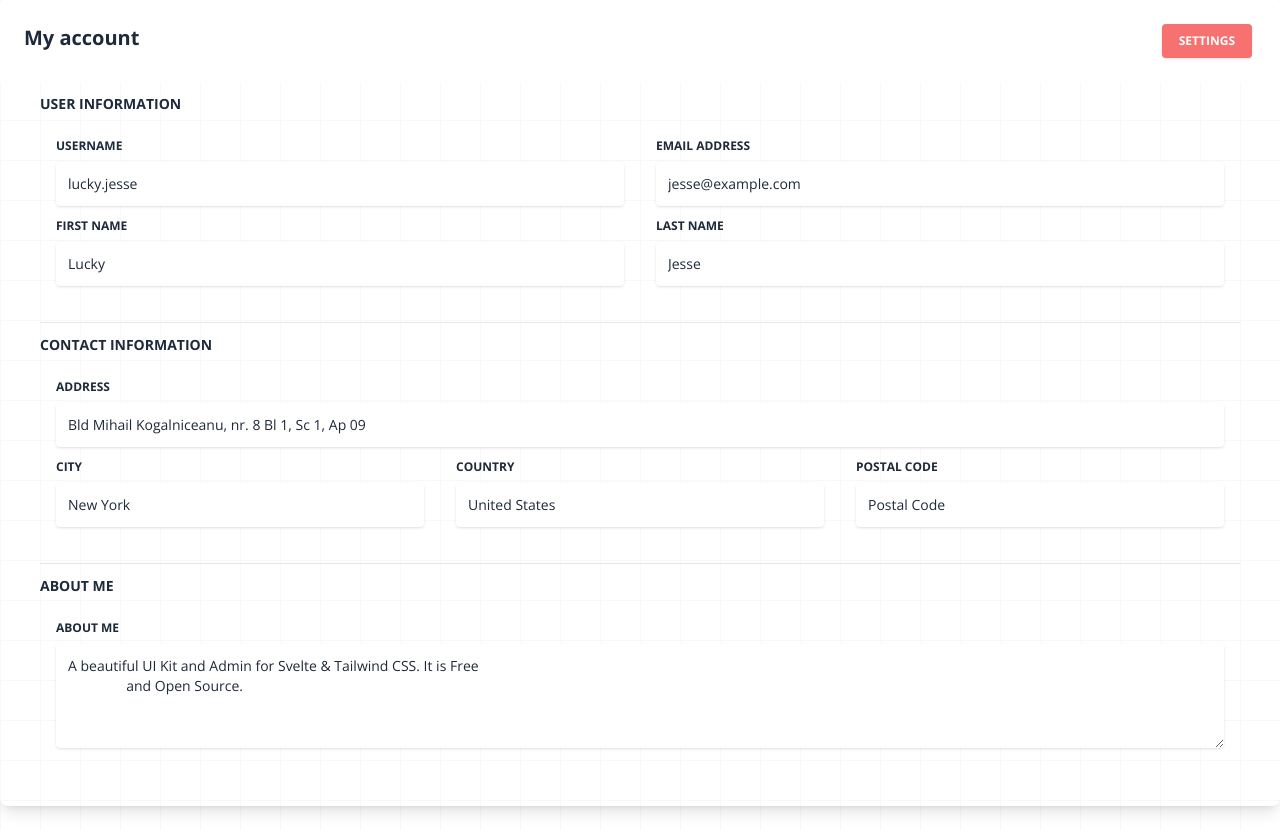
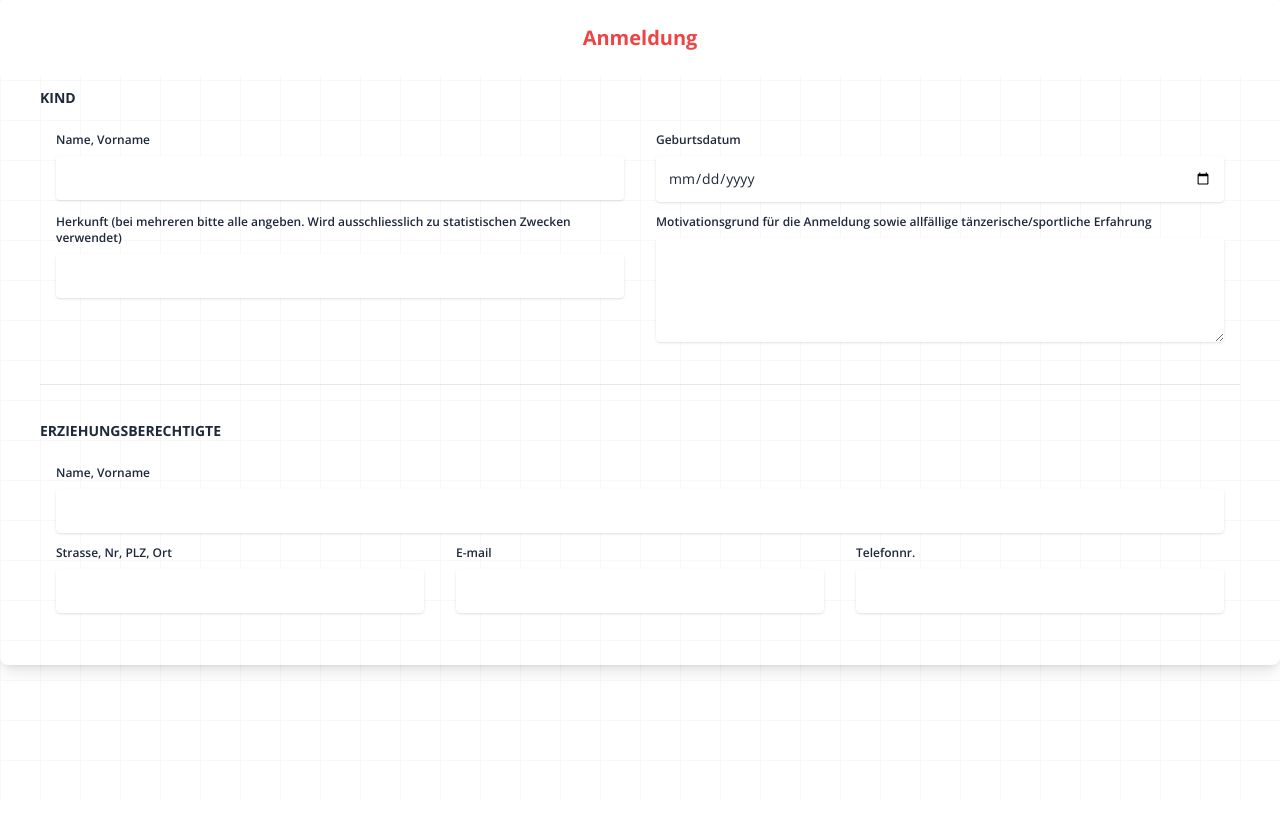
Before and after one commit to vntero/cafeaulait, a SvelteKit app: page /register in a window 1280 px wide. After the commit the page ends 800 px from the top, so only its background shows below. Built offline with nearby package versions, Linux system fonts and the light colour scheme.

Commit message:
adds form for registration

```diff
--- a/src/components/Footer.svelte
+++ b/src/components/Footer.svelte
@@ -15,33 +15,6 @@
       <p>2024 © Alle Rechte vorbehalten</p>
     </div>
     <div class="flex flex-col gap-4">
-      <p class="font-bold poppins text-base sm:text-lg">Eindrücke</p>
-      <a
-        href="/"
-        target="_blank"
-        class="cursor-pointer hover:text-red-500 duration-200"
-      >
-        Highlights</a
-      >
-      <a
-        href="/"
-        target="_blank"
-        class="cursor-pointer hover:text-red-500 duration-200"
-      >
-        Testimonials</a
-      >
-    </div>
-    <div class="flex flex-col gap-4">
-      <p class="font-bold poppins text-base sm:text-lg">Spenden</p>
-      <a
-        href="/"
-        target="_blank"
-        class="cursor-pointer hover:text-red-500 duration-200"
-      >
-        IBAN: CH 92 0900 0000 8560 3522 7</a
-      >
-    </div>
-    <div class="flex flex-col gap-4">
       <p class="font-bold poppins text-base sm:text-lg">Socials</p>
       <a
         href="https://www.instagram.com/cafeaulait_afrodance/"
@@ -52,5 +25,29 @@
         Instagram</a
       >
     </div>
+    <div class="flex flex-col gap-4">
+      <p class="font-bold poppins text-base sm:text-lg">Eindrücke</p>
+      <a
+        href="/memories"
+        class="cursor-pointer hover:text-red-500 duration-200"
+      >
+        <i class="fa-regular fa-image"></i>
+        Erinnerungen</a
+      >
+      <a
+        href="/testimonials"
+        class="cursor-pointer hover:text-red-500 duration-200"
+      >
+        <i class="fa-regular fa-heart" />
+        Testimonials</a
+      >
+    </div>
+    <div class="flex flex-col gap-4">
+      <p class="font-bold poppins text-base sm:text-lg">Spenden</p>
+      PostFinance<br />
+      Verein Café au Lait - Zürich <br />
+      Konto Nr.: 85-603522-7 <br />
+      IBAN: CH 92 0900 0000 8560 3522 7
+    </div>
   </div>
 </footer>
--- a/src/routes/register/+page.svelte
+++ b/src/routes/register/+page.svelte
@@ -1,182 +1,135 @@
 <div
   class="relative flex flex-col min-w-0 break-words w-full mb-6 shadow-lg rounded-lg bg-blueGray-100 border-0"
 >
+  <!-- <div
+      class="max-w-[1000px] mx-auto w-full text-center bg-[#FFF1DB] p-6 rounded-lg shadow-lg"
+    > -->
   <div class="rounded-t bg-white mb-0 px-6 py-6">
-    <div class="text-center flex justify-between">
-      <h6 class="text-blueGray-700 text-xl font-bold">My account</h6>
-      <button
-        class="bg-red-400 text-white active:bg-red-500 font-bold uppercase text-xs px-4 py-2 rounded shadow hover:shadow-md outline-none focus:outline-none mr-1 ease-linear transition-all duration-150"
-        type="button"
-      >
-        Settings
-      </button>
+    <div class="text-center">
+      <h6 class="text-red-500 text-xl font-bold">Anmeldung</h6>
     </div>
   </div>
+
   <div class="flex-auto px-4 lg:px-10 py-10 pt-0">
     <form>
       <h6 class="text-blueGray-400 text-sm mt-3 mb-6 font-bold uppercase">
-        User Information
+        Kind
       </h6>
       <div class="flex flex-wrap">
         <div class="w-full lg:w-6/12 px-4">
           <div class="relative w-full mb-3">
-            <label
-              class="block uppercase text-blueGray-600 text-xs font-bold mb-2"
-              for="grid-username"
-            >
-              Username
+            <label class="block text-xs font-semibold mb-2" for="grid-username">
+              Name, Vorname
             </label>
             <input
               id="grid-username"
               type="text"
               class="border-0 px-3 py-3 placeholder-blueGray-300 text-blueGray-600 bg-white rounded text-sm shadow focus:outline-none focus:ring w-full ease-linear transition-all duration-150"
-              value="lucky.jesse"
+            />
+          </div>
+        </div>
+        <div class="w-full lg:w-6/12 px-4">
+          <div class="relative w-full mb-3">
+            <label class="block text-xs font-semibold mb-2" for="grid-email">
+              Geburtsdatum
+            </label>
+            <input
+              id="grid-email"
+              type="date"
+              class="border-0 px-3 py-3 placeholder-blueGray-300 text-blueGray-600 bg-white rounded text-sm shadow focus:outline-none focus:ring w-full ease-linear transition-all duration-150"
             />
           </div>
         </div>
         <div class="w-full lg:w-6/12 px-4">
           <div class="relative w-full mb-3">
             <label
-              class="block uppercase text-blueGray-600 text-xs font-bold mb-2"
-              for="grid-email"
+              class="block text-xs font-semibold mb-2"
+              for="grid-first-name"
             >
-              Email address
+              Herkunft (bei mehreren bitte alle angeben. Wird ausschliesslich zu
+              statistischen Zwecken verwendet)
             </label>
             <input
-              id="grid-email"
-              type="email"
+              id="grid-first-name"
+              type="text"
               class="border-0 px-3 py-3 placeholder-blueGray-300 text-blueGray-600 bg-white rounded text-sm shadow focus:outline-none focus:ring w-full ease-linear transition-all duration-150"
-              value="jesse@example.com"
             />
           </div>
         </div>
         <div class="w-full lg:w-6/12 px-4">
           <div class="relative w-full mb-3">
             <label
-              class="block uppercase text-blueGray-600 text-xs font-bold mb-2"
-              for="grid-first-name"
+              class="block text-xs font-semibold mb-2"
+              for="grid-last-name"
             >
-              First Name
+              Motivationsgrund für die Anmeldung sowie allfällige
+              tänzerische/sportliche Erfahrung
             </label>
-            <input
-              id="grid-first-name"
+            <textarea
+              id="grid-about-me"
               type="text"
               class="border-0 px-3 py-3 placeholder-blueGray-300 text-blueGray-600 bg-white rounded text-sm shadow focus:outline-none focus:ring w-full ease-linear transition-all duration-150"
-              value="Lucky"
-            />
-          </div>
-        </div>
-        <div class="w-full lg:w-6/12 px-4">
-          <div class="relative w-full mb-3">
-            <label
-              class="block uppercase text-blueGray-600 text-xs font-bold mb-2"
-              for="grid-last-name"
-            >
-              Last Name
-            </label>
-            <input
-              id="grid-last-name"
-              type="text"
-              class="border-0 px-3 py-3 placeholder-blueGray-300 text-blueGray-600 bg-white rounded text-sm shadow focus:outline-none focus:ring w-full ease-linear transition-all duration-150"
-              value="Jesse"
+              rows="4"
             />
           </div>
         </div>
       </div>
 
       <hr class="mt-6 border-b-1 border-blueGray-300" />
+      <br />
 
       <h6 class="text-blueGray-400 text-sm mt-3 mb-6 font-bold uppercase">
-        Contact Information
+        Erziehungsberechtigte
       </h6>
       <div class="flex flex-wrap">
         <div class="w-full lg:w-12/12 px-4">
           <div class="relative w-full mb-3">
-            <label
-              class="block uppercase text-blueGray-600 text-xs font-bold mb-2"
-              for="grid-address"
-            >
-              Address
+            <label class="block text-xs font-semibold mb-2" for="grid-address">
+              Name, Vorname
             </label>
             <input
               id="grid-address"
               type="text"
               class="border-0 px-3 py-3 placeholder-blueGray-300 text-blueGray-600 bg-white rounded text-sm shadow focus:outline-none focus:ring w-full ease-linear transition-all duration-150"
-              value="Bld Mihail Kogalniceanu, nr. 8 Bl 1, Sc 1, Ap 09"
+            />
+          </div>
+        </div>
+        <div class="w-full lg:w-4/12 px-4">
+          <div class="relative w-full mb-3">
+            <label class="block text-xs font-semibold mb-2" for="grid-city">
+              Strasse, Nr, PLZ, Ort
+            </label>
+            <input
+              id="grid-city"
+              type="email"
+              class="border-0 px-3 py-3 placeholder-blueGray-300 text-blueGray-600 bg-white rounded text-sm shadow focus:outline-none focus:ring w-full ease-linear transition-all duration-150"
+            />
+          </div>
+        </div>
+        <div class="w-full lg:w-4/12 px-4">
+          <div class="relative w-full mb-3">
+            <label class="block text-xs font-semibold mb-2" for="grid-country">
+              E-mail
+            </label>
+            <input
+              id="grid-country"
+              type="email"
+              class="border-0 px-3 py-3 placeholder-blueGray-300 text-blueGray-600 bg-white rounded text-sm shadow focus:outline-none focus:ring w-full ease-linear transition-all duration-150"
             />
           </div>
         </div>
         <div class="w-full lg:w-4/12 px-4">
           <div class="relative w-full mb-3">
             <label
-              class="block uppercase text-blueGray-600 text-xs font-bold mb-2"
-              for="grid-city"
-            >
-              City
-            </label>
-            <input
-              id="grid-city"
-              type="email"
-              class="border-0 px-3 py-3 placeholder-blueGray-300 text-blueGray-600 bg-white rounded text-sm shadow focus:outline-none focus:ring w-full ease-linear transition-all duration-150"
-              value="New York"
-            />
-          </div>
-        </div>
-        <div class="w-full lg:w-4/12 px-4">
-          <div class="relative w-full mb-3">
-            <label
-              class="block uppercase text-blueGray-600 text-xs font-bold mb-2"
-              for="grid-country"
-            >
-              Country
-            </label>
-            <input
-              id="grid-country"
-              type="text"
-              class="border-0 px-3 py-3 placeholder-blueGray-300 text-blueGray-600 bg-white rounded text-sm shadow focus:outline-none focus:ring w-full ease-linear transition-all duration-150"
-              value="United States"
-            />
-          </div>
-        </div>
-        <div class="w-full lg:w-4/12 px-4">
-          <div class="relative w-full mb-3">
-            <label
-              class="block uppercase text-blueGray-600 text-xs font-bold mb-2"
+              class="block text-xs font-semibold mb-2"
               for="grid-postal-code"
             >
-              Postal Code
+              Telefonnr.
             </label>
             <input
               id="grid-postal-code"
-              type="text"
+              type="tel"
               class="border-0 px-3 py-3 placeholder-blueGray-300 text-blueGray-600 bg-white rounded text-sm shadow focus:outline-none focus:ring w-full ease-linear transition-all duration-150"
-              value="Postal Code"
-            />
-          </div>
-        </div>
-      </div>
-
-      <hr class="mt-6 border-b-1 border-blueGray-300" />
-
-      <h6 class="text-blueGray-400 text-sm mt-3 mb-6 font-bold uppercase">
-        About Me
-      </h6>
-      <div class="flex flex-wrap">
-        <div class="w-full lg:w-12/12 px-4">
-          <div class="relative w-full mb-3">
-            <label
-              class="block uppercase text-blueGray-600 text-xs font-bold mb-2"
-              for="grid-about-me"
-            >
-              About me
-            </label>
-            <textarea
-              id="grid-about-me"
-              type="text"
-              class="border-0 px-3 py-3 placeholder-blueGray-300 text-blueGray-600 bg-white rounded text-sm shadow focus:outline-none focus:ring w-full ease-linear transition-all duration-150"
-              rows="4"
-              value="A beautiful UI Kit and Admin for Svelte & Tailwind CSS. It is Free
-                and Open Source."
             />
           </div>
         </div>
```
Also changed, not shown: src/routes/memories/+page.svelte (added), src/routes/testimonials/+page.svelte (added).
